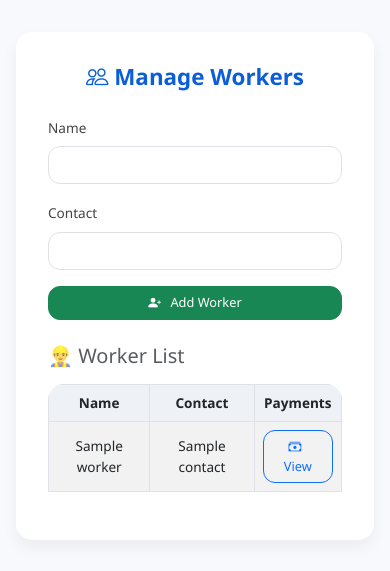
After one commit to ronythite007/Business-Manager, a Flask app: template templates/workers.html in a window 390 px wide. The commit adds this page. Shown: the top 571 px of the page. Run offline with Flask 3, Linux system fonts and the light colour scheme; the template is opened without the code that fills it: most values are stand-ins (such as "Sample title", 1, 10 or a date in 2020).

Commit message:
chages_&_improvements

```diff
--- a/app.py
+++ b/app.py
@@ -732,5 +732,42 @@ def business_details():
     cursor.close()
     return render_template('business_details.html', details=details)
 
+@app.route('/workers', methods=['GET', 'POST'])
+@login_required
+def workers():
+    conn = get_sql_connection()
+    cursor = conn.cursor(dictionary=True)
+    if request.method == 'POST':
+        name = request.form['name']
+        contact = request.form['contact']
+        cursor.execute("INSERT INTO workers (user_id, name, contact) VALUES (%s, %s, %s)", (session['user_id'], name, contact))
+        conn.commit()
+    cursor.execute("SELECT * FROM workers WHERE user_id = %s", (session['user_id'],))
+    workers = cursor.fetchall()
+    cursor.close()
+    return render_template('workers.html', workers=workers)
+
+@app.route('/workers/<int:worker_id>/payments', methods=['GET', 'POST'])
+@login_required
+def worker_payments(worker_id):
+    conn = get_sql_connection()
+    cursor = conn.cursor(dictionary=True)
+    cursor.execute("SELECT * FROM workers WHERE id = %s AND user_id = %s", (worker_id, session['user_id']))
+    worker = cursor.fetchone()
+    if not worker:
+        cursor.close()
+        flash('Worker not found or access denied.', 'danger')
+        return redirect(url_for('workers'))
+    if request.method == 'POST':
+        date = request.form.get('date')
+        amount = request.form.get('amount')
+        if date and amount:
+            cursor.execute("INSERT INTO worker_payments (worker_id, date, amount) VALUES (%s, %s, %s)", (worker_id, date, amount))
+            conn.commit()
+    cursor.execute("SELECT * FROM worker_payments WHERE worker_id = %s ORDER BY date DESC", (worker_id,))
+    payments = cursor.fetchall()
+    cursor.close()
+    return render_template('worker_payments.html', worker=worker, payments=payments)
+
 if __name__ == '__main__':
     app.run(debug=True)
--- /dev/null
+++ b/templates/workers.html
@@ -0,0 +1,159 @@
+<!DOCTYPE html>
+<html lang="en">
+<head>
+  <meta charset="UTF-8">
+  <title>Workers</title>
+  <meta name="viewport" content="width=device-width, initial-scale=1">
+  <link href="https://cdn.jsdelivr.net/npm/bootstrap@5.3.0/dist/css/bootstrap.min.css" rel="stylesheet">
+  <link href="https://cdn.jsdelivr.net/npm/bootstrap-icons@1.10.5/font/bootstrap-icons.css" rel="stylesheet">
+  <style>
+    body {
+      background-color: #f7f9fc;
+      font-family: 'Segoe UI', sans-serif;
+      color: #333;
+    }
+
+    .container {
+      max-width: 960px;
+      margin: auto;
+      padding: 2rem 1rem;
+    }
+
+    .card-wrapper {
+      background: white;
+      border-radius: 1rem;
+      padding: 2rem;
+      box-shadow: 0 8px 16px rgba(0, 0, 0, 0.05);
+    }
+
+    h2 {
+      font-size: 1.6rem;
+      font-weight: 600;
+      color: #0b5ed7;
+      margin-bottom: 1.5rem;
+    }
+
+    .form-label {
+      font-weight: 500;
+      color: #444;
+    }
+
+    .form-control, .btn {
+      border-radius: 0.75rem;
+    }
+
+    .btn i {
+      margin-right: 6px;
+    }
+
+    .btn-success {
+      background-color: #198754;
+      border-color: #198754;
+    }
+
+    .btn-success:hover {
+      background-color: #157347;
+    }
+
+    .table thead th {
+      background-color: #eef1f5;
+      font-size: 0.85rem;
+    }
+
+    .table td, .table th {
+      vertical-align: middle;
+    }
+
+    .table-responsive {
+      border-radius: 1rem;
+      overflow-x: auto;
+    }
+
+    @media (max-width: 576px) {
+      h2 {
+        font-size: 1.4rem;
+        text-align: center;
+      }
+
+      .table td {
+        font-size: 0.85rem;
+        padding: 0.5rem;
+      }
+
+      .btn {
+        font-size: 0.8rem;
+        padding: 0.4rem 0.6rem;
+      }
+
+      .table th {
+        font-size: 0.75rem;
+      }
+
+      .form-label {
+        font-size: 0.85rem;
+      }
+    }
+  </style>
+</head>
+<body>
+  <div class="container">
+    <div class="card-wrapper">
+      <h2><i class="bi bi-people"></i> Manage Workers</h2>
+
+      <!-- Add Worker Form -->
+      <form method="POST" class="mb-4">
+        <div class="row g-3">
+          <div class="col-md-4">
+            <label class="form-label">Name</label>
+            <input type="text" name="name" class="form-control" required>
+          </div>
+          <div class="col-md-4">
+            <label class="form-label">Contact</label>
+            <input type="text" name="contact" class="form-control">
+          </div>
+          <div class="col-md-4 d-grid">
+            <button type="submit" class="btn btn-success">
+              <i class="bi bi-person-plus-fill"></i> Add Worker
+            </button>
+          </div>
+        </div>
+      </form>
+
+      <!-- Worker List Table -->
+      <h5 class="text-muted mb-3">👷‍♂️ Worker List</h5>
+      <div class="table-responsive">
+        <table class="table table-bordered align-middle text-center table-striped">
+          <thead>
+            <tr>
+              <th>Name</th>
+              <th>Contact</th>
+              <th>Payments</th>
+            </tr>
+          </thead>
+          <tbody>
+            {% for worker in workers %}
+            <tr>
+              <td>{{ worker.name }}</td>
+              <td>{{ worker.contact }}</td>
+              <td>
+                <a href="/workers/{{ worker.id }}/payments" class="btn btn-sm btn-outline-primary">
+                  <i class="bi bi-cash-stack"></i> View
+                </a>
+              </td>
+            </tr>
+            {% else %}
+            <tr>
+              <td colspan="3" class="text-muted">No workers added yet.</td>
+            </tr>
+            {% endfor %}
+          </tbody>
+        </table>
+      </div>
+      <!-- Back Button -->
+
+
+  </div>
+
+  <script src="https://cdn.jsdelivr.net/npm/bootstrap@5.3.0/dist/js/bootstrap.bundle.min.js"></script>
+</body>
+</html>
```
Also changed, not shown: templates/add_payment.html (+26 -2 lines), templates/export_pdf_template.html (+29 -2 lines), templates/index.html (+21 -5 lines), templates/worker_payments.html (added, +154 -0 lines).
